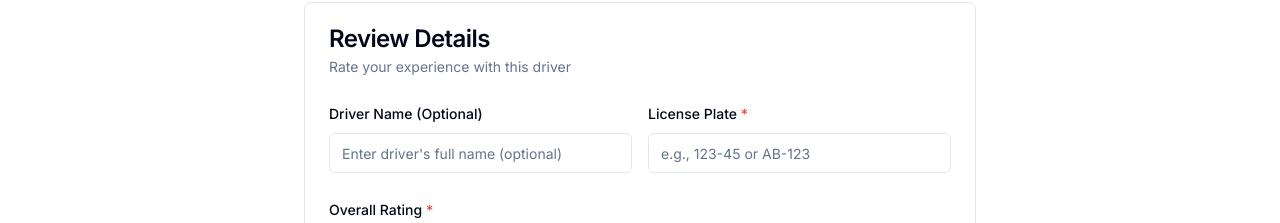
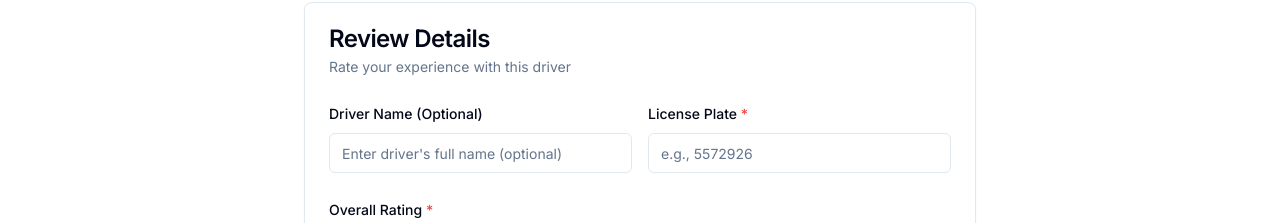
Before and after one commit to sanFransisco/riders-scan, a Next.js app: page /reviews/create in a window 1280 px wide. Shown: the part 158-381 px from the top of the page. Built offline with nearby package versions, Linux system fonts and the light colour scheme; no server answers.

Commit message:
Fix license plate format - update to 7-digit numeric format (e.g., 5572926)

```diff
--- a/app/HomePageClient.tsx
+++ b/app/HomePageClient.tsx
@@ -75,13 +75,13 @@ export default function HomePageClient() {
           </p>
           <div className="flex gap-2 max-w-md mx-auto">
             <Input
-              placeholder="e.g., 123-45 or AB-123..."
+              placeholder="e.g., 5572926..."
               value={searchQuery}
               onChange={(e) => setSearchQuery(e.target.value)}
               onKeyPress={handleKeyPress}
-              pattern="^[0-9]{2,3}-[0-9]{2,3}$|^[A-Z]{2,3}-[0-9]{2,3}$"
-              title="Israeli license plate format: 123-45 or AB-123"
-                                maxLength={7}
+              pattern="^[0-9]{7}$"
+              title="7-digit license plate number"
+              maxLength={7}
               className="flex-1"
             />
             <Button
--- a/app/reviews/create/page.tsx
+++ b/app/reviews/create/page.tsx
@@ -167,9 +167,9 @@ export default function CreateReviewPage() {
                   id="licensePlate"
                   value={formData.licensePlate}
                   onChange={(e) => updateFormData('licensePlate', e.target.value)}
-                  placeholder="e.g., 123-45 or AB-123"
-                  pattern="^[0-9]{2,3}-[0-9]{2,3}$|^[A-Z]{2,3}-[0-9]{2,3}$"
-                  title="Israeli license plate format: 123-45 or AB-123"
+                  placeholder="e.g., 5572926"
+                  pattern="^[0-9]{7}$"
+                  title="7-digit license plate number"
                   maxLength={7}
                   required
                 />
```
